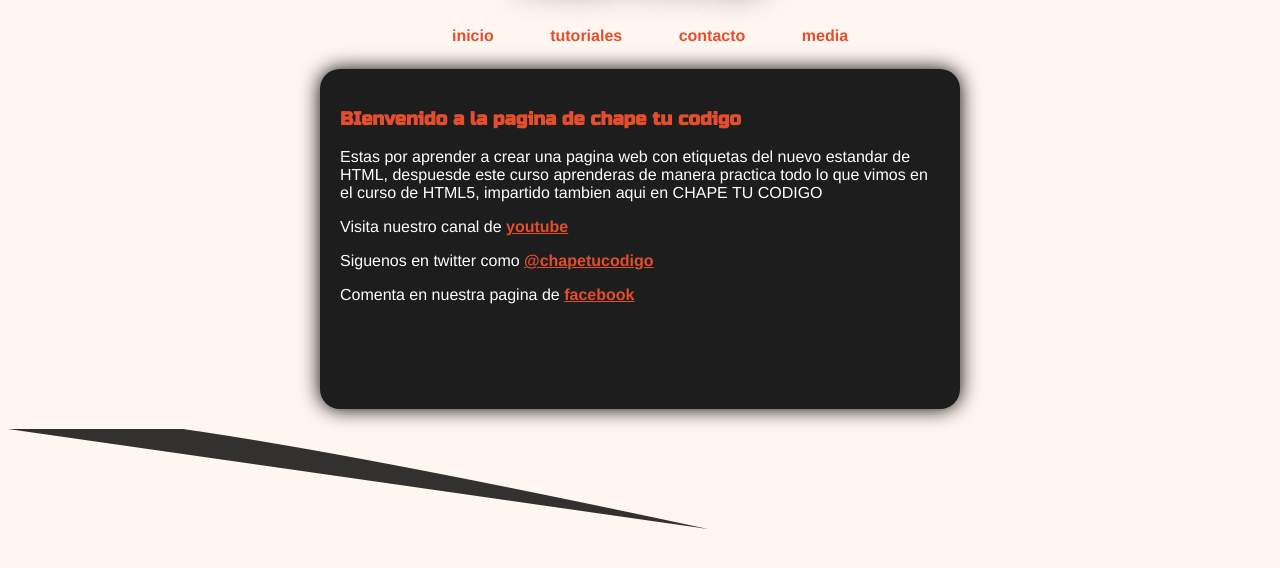
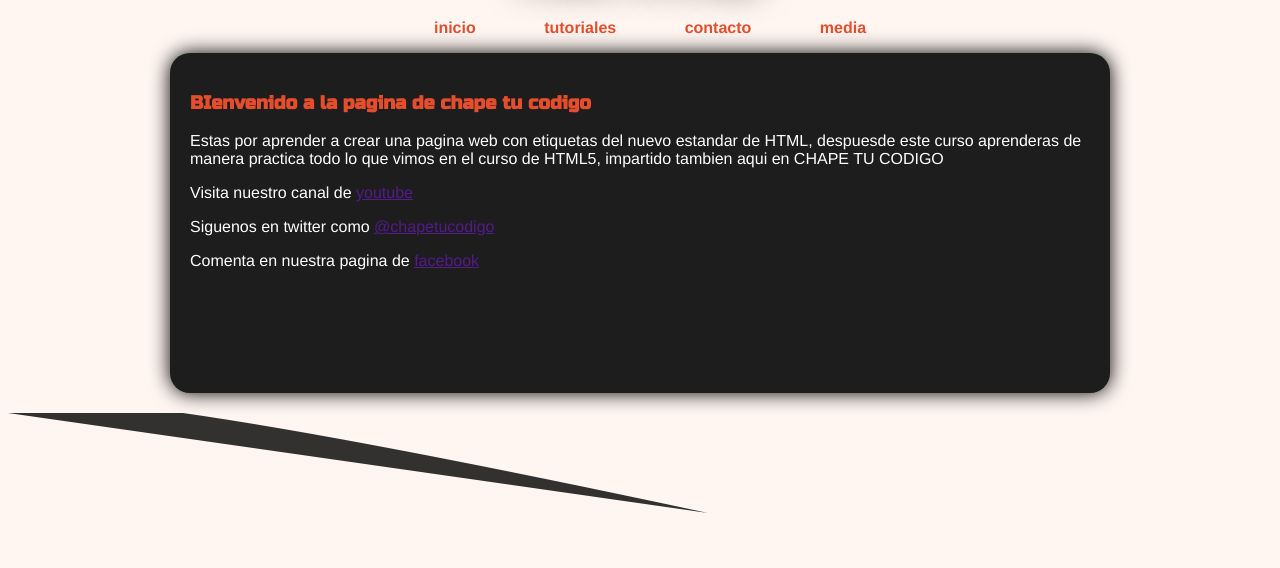
Before and after one commit to buguibz/template-ctc, a plain HTML site: page html/index.html in a window 1280 px wide. Shown: the part 62-630 px from the top of the page. Drawn offline with Linux system fonts and the light colour scheme.

Commit message:
Modifiando el nav
Cambiando colores del nav

```diff
--- a/css/estilos.css
+++ b/css/estilos.css
@@ -25,21 +25,26 @@ nav ul li {
   margin-right: 20px;
   color: #1d1d1d;
   cursor: pointer;
-  padding: 8px 16px;
   transition: all 0.5s linear;
   -webkit-transition: all 0.5s linear;
   -moz-transition: all 0.5s linear;
   -o-transition: all 0.5s linear;
 }
-nav ul li:hover {
+nav ul li a {
   color: #e44e2d;
-  background-color: #1d1d1d;
+  font-weight: bold;
+  padding: 10px 22px;
+}
+nav ul li a:hover {
+  color: #fff;
+  background-color: #e44e2d;
+  background-color: #671524;
 }
 nav ul li a {
   text-decoration: none;
 }
 .textoPre {
-  width: 600px;
+  width: 900px;
   height: 300px;
   background-color: #1d1d1d;
   color: #fff;
@@ -48,10 +53,6 @@ nav ul li a {
   border-radius: 20px;
   padding: 20px;
   box-shadow: 0px 0px 20px #000;
-}
-a {
-  color: #e44e2d;
-  font-weight: bold;
 }
 #micanvas {
   margin-top: 20px;
```
Also changed, not shown: 1 other file.
